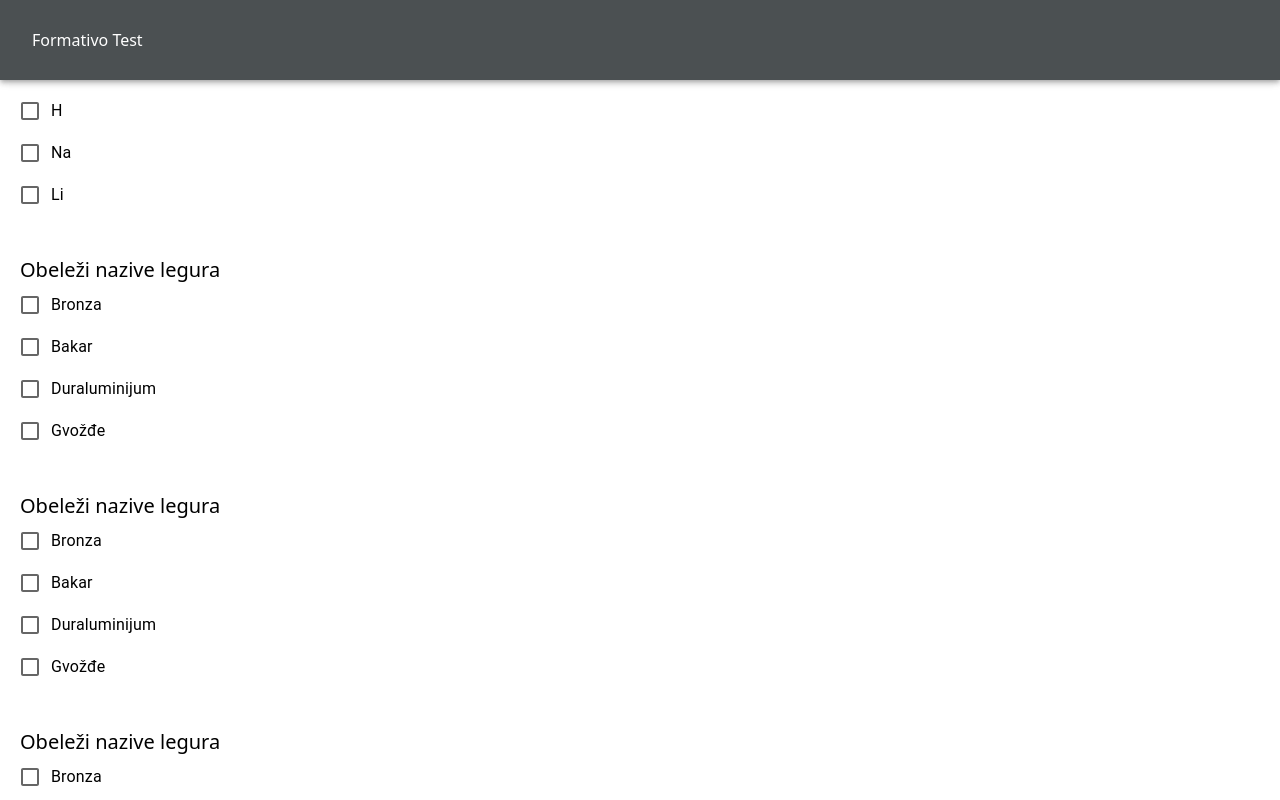
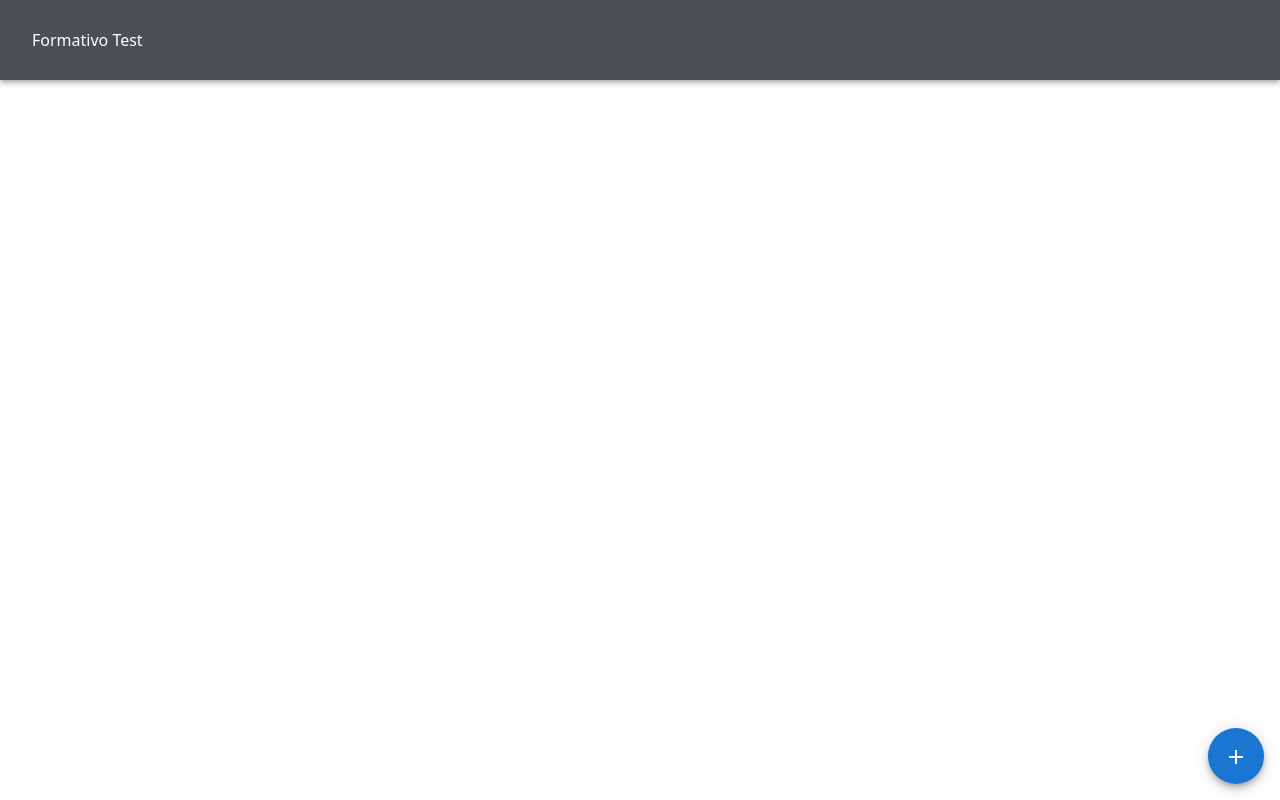
Before and after one commit to sashakojadinovic/formativo, a React (Vite) app in the folder react/: page /quiz/create in a window 1280 px wide. Shown: the top 800 px of the page. Built offline with nearby package versions, Linux system fonts and the light colour scheme.

Commit message:
Quiz question editor ini

```diff
--- a/react/src/App.jsx
+++ b/react/src/App.jsx
@@ -6,6 +6,7 @@ import {Route, Routes } from "react-router-dom";
 import NewSubject from "./components/NewSubject";
 import NewOutcome from "./components/NewOutcome";
 import Quiz from "./components/quiz/Quiz";
+import QuizCreate from "./components/quiz/QuizCreate";
 //Hello
 
 
@@ -20,6 +21,7 @@ function App() {
       <Route path="/create/subject" element= {<NewSubject />} />
       <Route path="/create/outcome" element= {<NewOutcome />} />
       <Route path="/quiz/:id" element = {<Quiz />} />
+      <Route path="/quiz/create" element = {<QuizCreate />} />
 
     </Routes>
  }
--- /dev/null
+++ b/react/src/components/quiz/GridEdit.jsx
@@ -0,0 +1,11 @@
+import { FormGroup, FormControlLabel, Checkbox } from '@mui/material';
+function GridEdit(param) {
+    return <div className='p-10'>
+        <FormGroup>
+           <h3>Grid Component</h3>
+
+        </FormGroup>
+    </div>
+}
+
+export default GridEdit;
--- a/react/src/components/quiz/MultipleChoice.jsx
+++ b/react/src/components/quiz/MultipleChoice.jsx
@@ -1,6 +1,6 @@
 import { FormGroup, FormControlLabel, Checkbox } from '@mui/material';
 function MultilleChoice(param) {
-    return <div className='p-5'>
+    return <div className='p-10'>
         <h2 className='text-xl'>{param.question.text}</h2>
         <FormGroup>
             {param.question.answers.map((answer, index)=><FormControlLabel key={index} control={<Checkbox  />} label={answer} />)}
--- /dev/null
+++ b/react/src/components/quiz/MultipleChoiceEdit.jsx
@@ -0,0 +1,11 @@
+import { FormGroup, FormControlLabel, Checkbox } from '@mui/material';
+function MultipleChoiceEdit(param) {
+    return <div className='p-10'>
+        <FormGroup>
+           <h3>Multiple Choice Component</h3>
+
+        </FormGroup>
+    </div>
+}
+
+export default MultipleChoiceEdit;
--- a/react/src/components/quiz/Quiz.jsx
+++ b/react/src/components/quiz/Quiz.jsx
@@ -1,6 +1,6 @@
 import { useEffect, useState } from "react";
 import MultipleChoice from "./MultipleChoice";
-import { AppBar, Toolbar, Box } from '@mui/material';
+import { AppBar, Toolbar, Container, Box } from '@mui/material';
 function Quiz() {
     const apiSource = "/quiz.json";
     useEffect(() => {
@@ -20,10 +20,13 @@ function Quiz() {
     const [questions, setQuestions] = useState([]);
     return <Box>
         <AppBar position="fixed" sx={{ backgroundColor: '#4b5052' }} className='p-2' >
-            <Toolbar sx={{ gap: 1 }}> Formativo Test
+            <Toolbar  sx={{ gap: 1 }}> Formativo Test
             </Toolbar>
         </AppBar>
-        {questions.map((question,index)=><MultipleChoice  question={question} key={index}>{question.text}</MultipleChoice>)}
+        <Container className="mt-20 pt-10">
+            {questions.map((question, index) => <MultipleChoice question={question} key={index}>{question.text}</MultipleChoice>)}
+        </Container>
+
     </Box>
 }
 
--- /dev/null
+++ b/react/src/components/quiz/QuizCreate.jsx
@@ -0,0 +1,70 @@
+import { useEffect, useState } from "react";
+import GridEdit from "./GridEdit";
+import { AppBar, Toolbar, Container, Box, SpeedDial, SpeedDialIcon, SpeedDialAction, Stack, Grid } from '@mui/material';
+
+import LibraryAddCheckIcon from '@mui/icons-material/LibraryAddCheck';
+import GridOnIcon from '@mui/icons-material/GridOn';
+import RadioButtonCheckedIcon from '@mui/icons-material/RadioButtonChecked';
+import BorderColorIcon from '@mui/icons-material/BorderColor';
+import MultilleChoice from "./MultipleChoice";
+import MultipleChoiceEdit from "./MultipleChoiceEdit";
+const actions = [
+    { icon: <LibraryAddCheckIcon />, name: 'Multiple Choice' },
+    { icon: <RadioButtonCheckedIcon />, name: 'Single Choice' },
+    { icon: <GridOnIcon />, name: 'Grid Question' },
+    { icon: <BorderColorIcon />, name: 'Short Answer' },
+
+];
+function QuizCreate() {
+    const [questions, setQuestions] = useState([]);
+    const handleClick = (key) => {
+        switch (key) {
+            case "Grid Question":
+                setQuestions([...questions, { type: key, text: "Grid Question text" }]);
+                break;
+            case "Multiple Choice":
+                setQuestions([...questions, { type: key, text: "Multiple Choice Question text" }]);
+                break;
+        }
+
+    };
+    return <Box>
+        <AppBar position="static" sx={{ backgroundColor: '#4b5052' }} className='p-2' >
+            <Toolbar sx={{ gap: 1 }}> Formativo Test
+            </Toolbar>
+        </AppBar>
+        <Container className="mt-20 pt-10">
+            <Stack>
+                {questions.map((question, index) => {
+                    switch (question.type) {
+                        case "Multiple Choice":
+                            return <MultipleChoiceEdit key={index} />;
+                        case "Grid Question":
+                            return <GridEdit key={index} />;
+
+                        default:
+                            return <MultipleChoiceEdit key={index} />;
+                    }
+
+                })}
+            </Stack>
+            <SpeedDial
+                ariaLabel="SpeedDial basic example"
+                sx={{ position: 'absolute', bottom: 16, right: 16 }}
+                icon={<SpeedDialIcon />}
+            >
+                {actions.map((action) => (
+                    <SpeedDialAction
+                        key={action.name}
+                        icon={action.icon}
+                        tooltipTitle={action.name}
+                        onClick={() => handleClick(action.name)}
+                    />
+                ))}
+            </SpeedDial>
+        </Container>
+
+    </Box>
+}
+
+export default QuizCreate;
```
